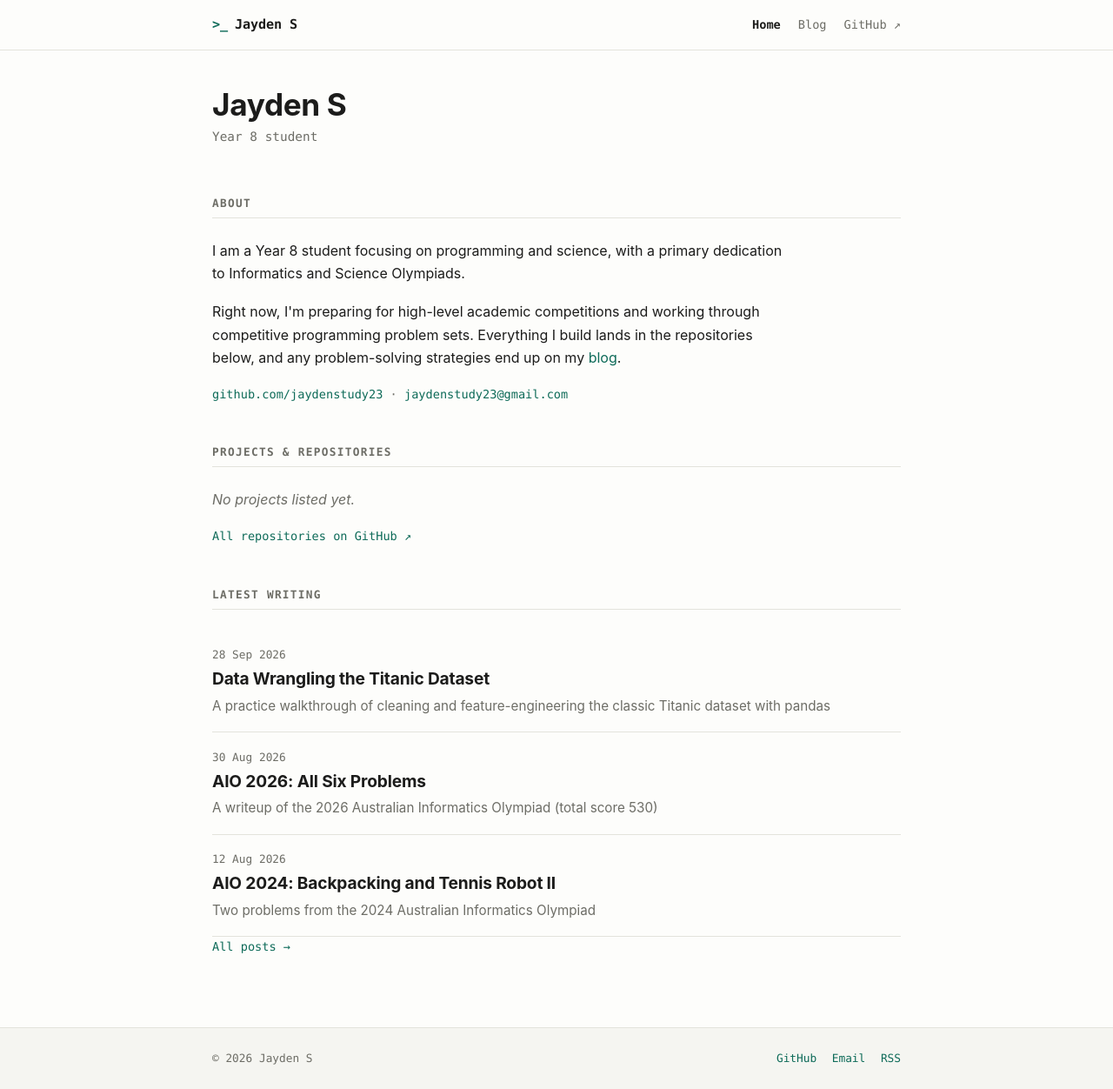
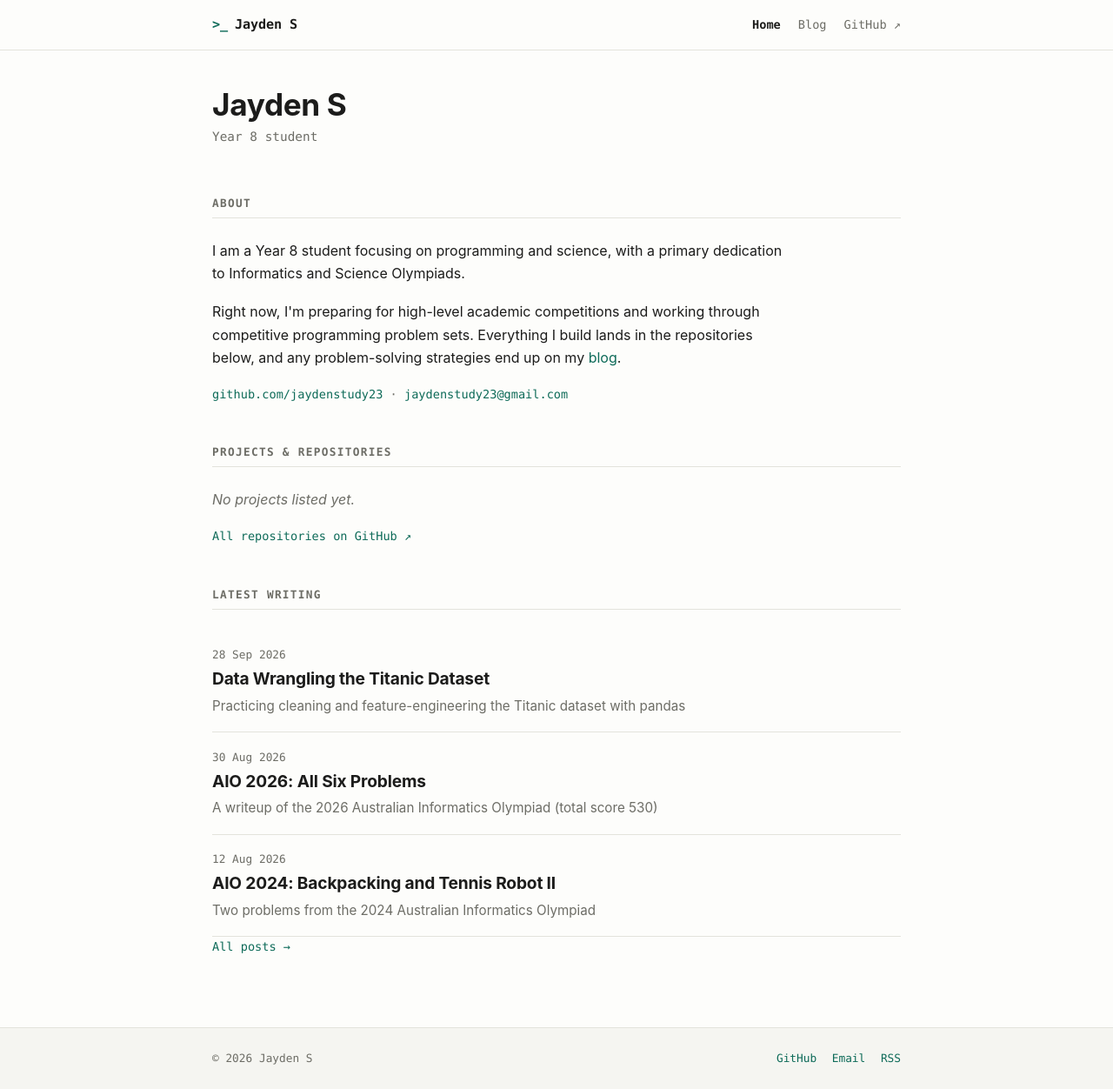
Before and after one commit to jaydenstudy23/jaydenstudy23.github.io, a Jekyll site: the page built from index.html, in a window 1280 px wide. Shown: the whole page at 87% size. Built offline with Jekyll 4.4.1, drawn with Linux system fonts in a browser that asks for light colours.

Commit message:
Update 2026-09-08-titanic-data-wrangling.md

```diff
--- a/_posts/2026-09-08-titanic-data-wrangling.md
+++ b/_posts/2026-09-08-titanic-data-wrangling.md
@@ -4,7 +4,7 @@ title: "Data Wrangling the Titanic Dataset"
 date: 2026-09-28 09:00:00 +1000
 permalink: /blog/titanic-data-wrangling/
 tags: [python, pandas, data-science]
-description: "A practice walkthrough of cleaning and feature-engineering the classic Titanic dataset with pandas"
+description: "Practicing cleaning and feature-engineering the Titanic dataset with pandas"
 ---
 
 In this post, I am going through my practice in data wrangling on the classic Titanic dataset.
```
